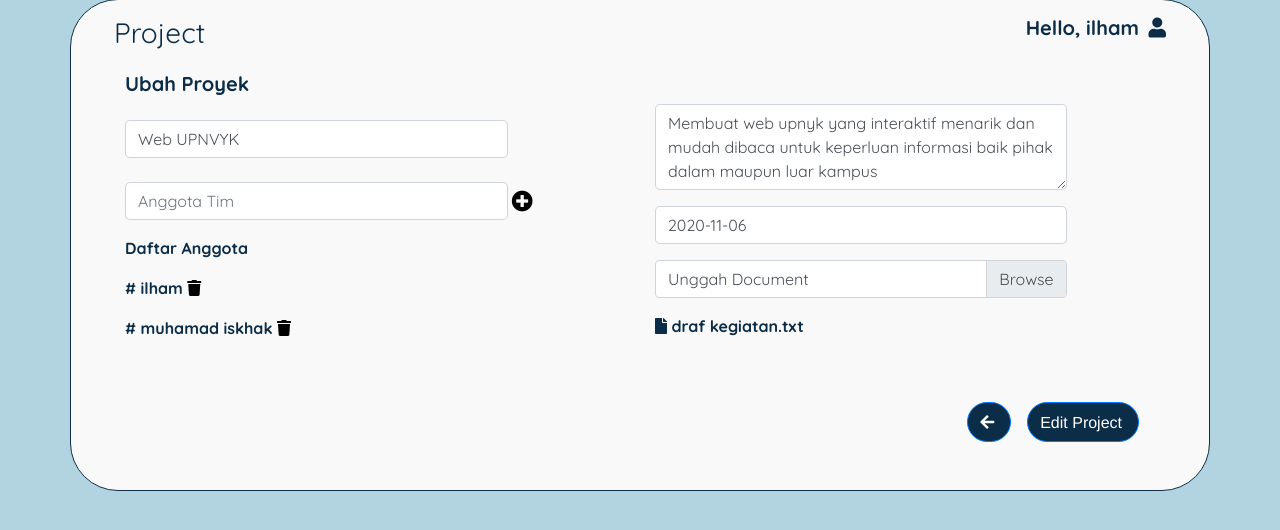
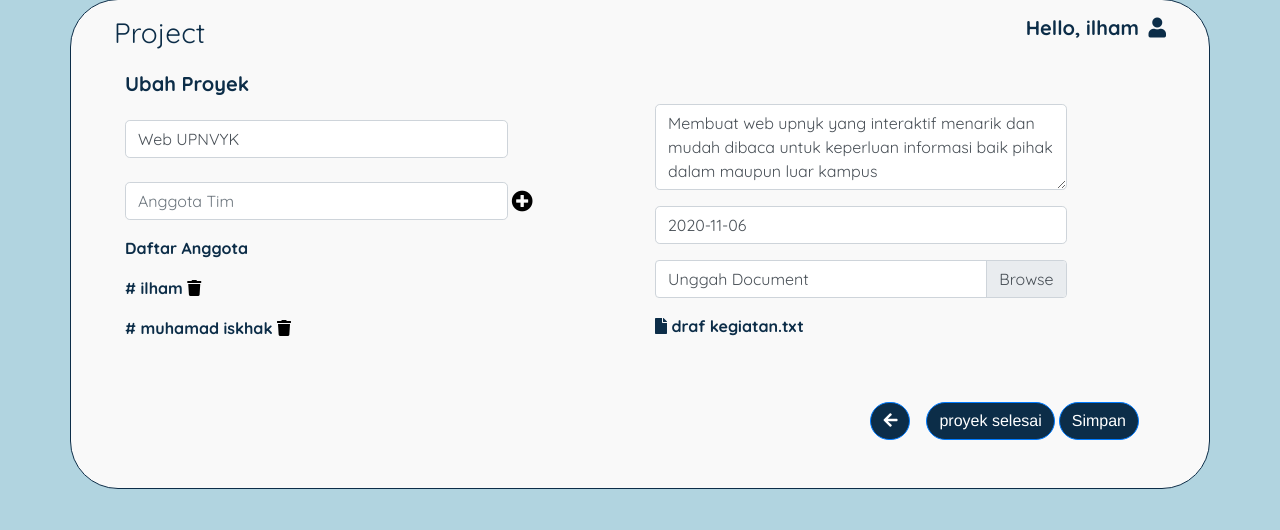
Before and after one commit to ITC-2020/Work-Management, a PHP site: page /edit_project.php?id_project=1 in a window 1280 px wide. Shown: the part 121-651 px from the top of the page. Run offline with PHP 8.4, Linux system fonts and the light colour scheme; a user stored in the database is signed in; data comes from the database, SQL or seed files in the repository; both versions use the stored data as it was after the commit.

Commit message:
repair button in project CRUD and box in dashboard

```diff
--- a/view/dashboard.php
+++ b/view/dashboard.php
@@ -84,7 +84,7 @@
         </div>
 
         <!-- baris untuk kotak" kecil -->
-        <div class="row mt-5 mb-5 mx-4" >
+        <div class="row mt-3 mb-5 ml-4" >
         <?php
             //memanggil file koneksi
             require_once ("../config/koneksi.php");
@@ -99,7 +99,7 @@
             {
         ?>
         <!-- kotak" kecil -->
-            <div class="col-md-3 rounded-lg mx-2 py-2 shadow bg-white rounded" id="kotak_kecil">
+            <div class="col-md-3 rounded-lg mx-4 py-2 my-3  shadow bg-white" id="kotak_kecil">
                 <a href="edit_project.php?id_project=<?= $result['id_project'] ?>"><i class="fas fa-edit  float-right"></i></a>
                 <a href="lihat_project.php?id_project=<?= $result['id_project'] ?>"><i class="fas fa-eye  float-right mr-2"></i></a>
                 <a href="../config/hapus_project.php?id_project=<?= $result['id_project']?>"><i class="fas fa-trash float-right mr-2"></i></a>
--- a/view/edit_project.php
+++ b/view/edit_project.php
@@ -120,9 +120,10 @@
                             <p class="mt-3"> <i class="fa fa-file"></i> <?= $result['file'] ?></p>
                         </div>
                     </div>
-                    <input type="submit" class="btn btn-primary mt-5 mr-3 pt-2 pr-3 float-right" value="Edit Project" id="tombol">
+                    <input type="submit" class="btn btn-primary mt-5 mr-3 float-right" value="Simpan" id="tombol">
                     </form>
-                    <a href="dashboard.php"><button class="btn btn-primary mt-5 mr-3 pt-2 pr-3 float-right" id="tombol"><i class="fas fa-arrow-left"></i></button></a>
+                    <a href="dashboard.php"><button class="btn btn-primary mt-5 mr-1 float-right" id="tombol">proyek selesai</button></a>
+                    <a href="dashboard.php"><button class="btn btn-primary mt-5 mr-3 float-right" id="tombol"><i class="fas fa-arrow-left"></i></button></a>
             </div>
         </div>
     </div>
--- a/view/lihat_project.php
+++ b/view/lihat_project.php
@@ -89,8 +89,8 @@
                             <p class="mt-3"> <i class="fa fa-file"></i> <?= $result['file'] ?></p>
                         </div>
                     </div>
-                    <a href="edit_project.php?id_project=<?= $id ?> "><button class="btn btn-primary mt-5 mr-3 pt-2 pr-3 float-right" id="tombol">Edit Project</button></a>
-                    <a href="dashboard.php"><button class="btn btn-primary mt-5 mr-3 pt-2 pr-3 float-right" id="tombol"><i class="fas fa-arrow-left"></i></button></a>
+                    <a href="edit_project.php?id_project=<?= $id ?> "><button class="btn btn-primary mt-5 mr-3 float-right" id="tombol">Edit Project</button></a>
+                    <a href="dashboard.php"><button class="btn btn-primary mt-5 mr-3 float-right" id="tombol"><i class="fas fa-arrow-left"></i></button></a>
             </div>
         </div>
     </div>
--- a/view/new_project.php
+++ b/view/new_project.php
@@ -105,8 +105,9 @@
                             </div>
                         </div>
                     </div>
-                    <input type="submit" class="btn btn-primary mt-5 mr- 3 pt-2 pr-3 float-right" value="Buat Proyek" id="tombol" name="submit">
+                    <input type="submit" class="btn btn-primary mt-5 mr- 3 float-right" value="Buat Proyek" id="tombol" name="submit">
                     </form>
+                    <a href="dashboard.php"><button class="btn btn-primary mt-5 mr-3 float-right" id="tombol"><i class="fas fa-arrow-left"></i></button></a>
             </div>
         </div>
     </div>
```
Also changed, not shown: database/db_workspace.sql (+9 -1 lines).
